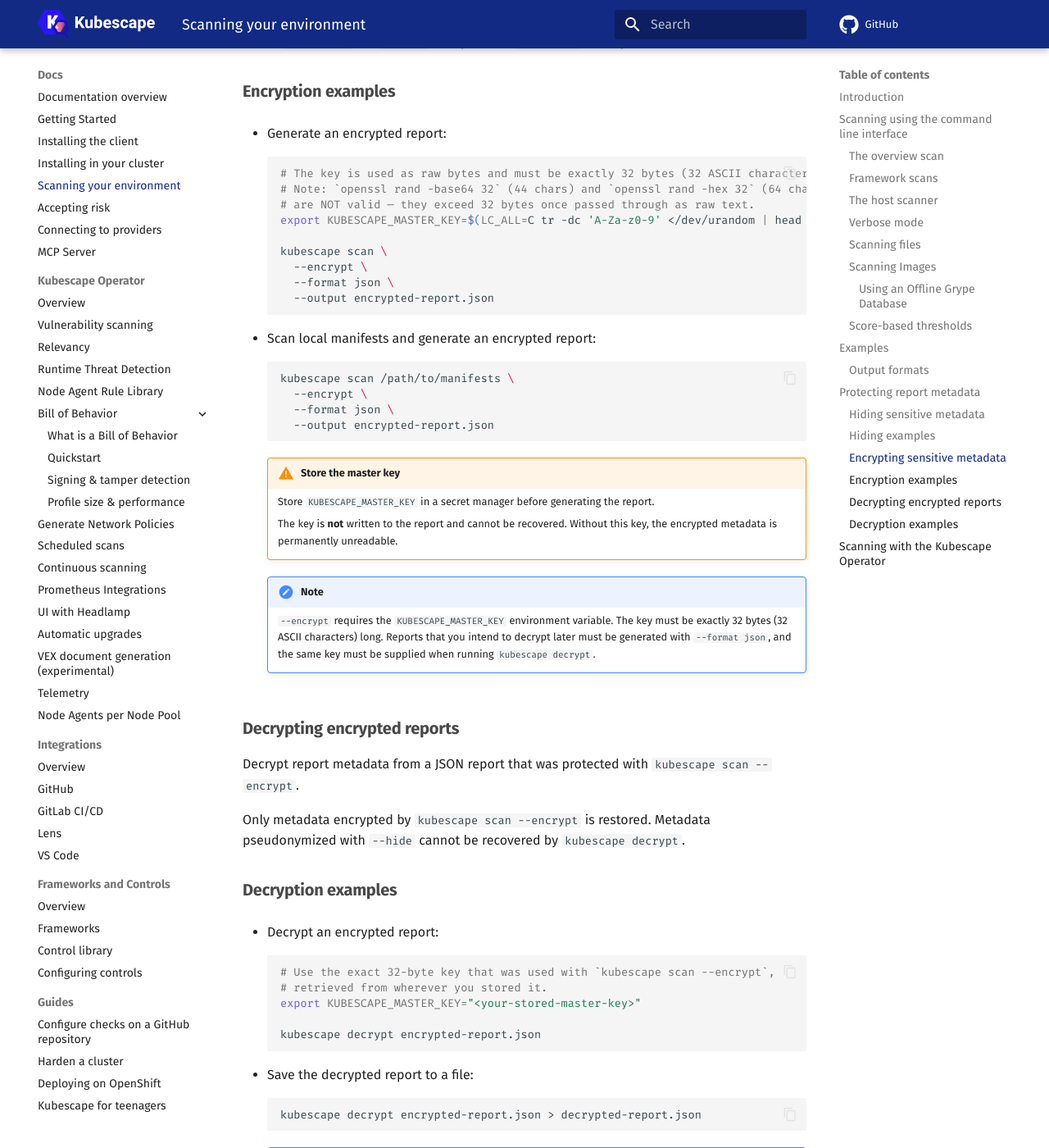
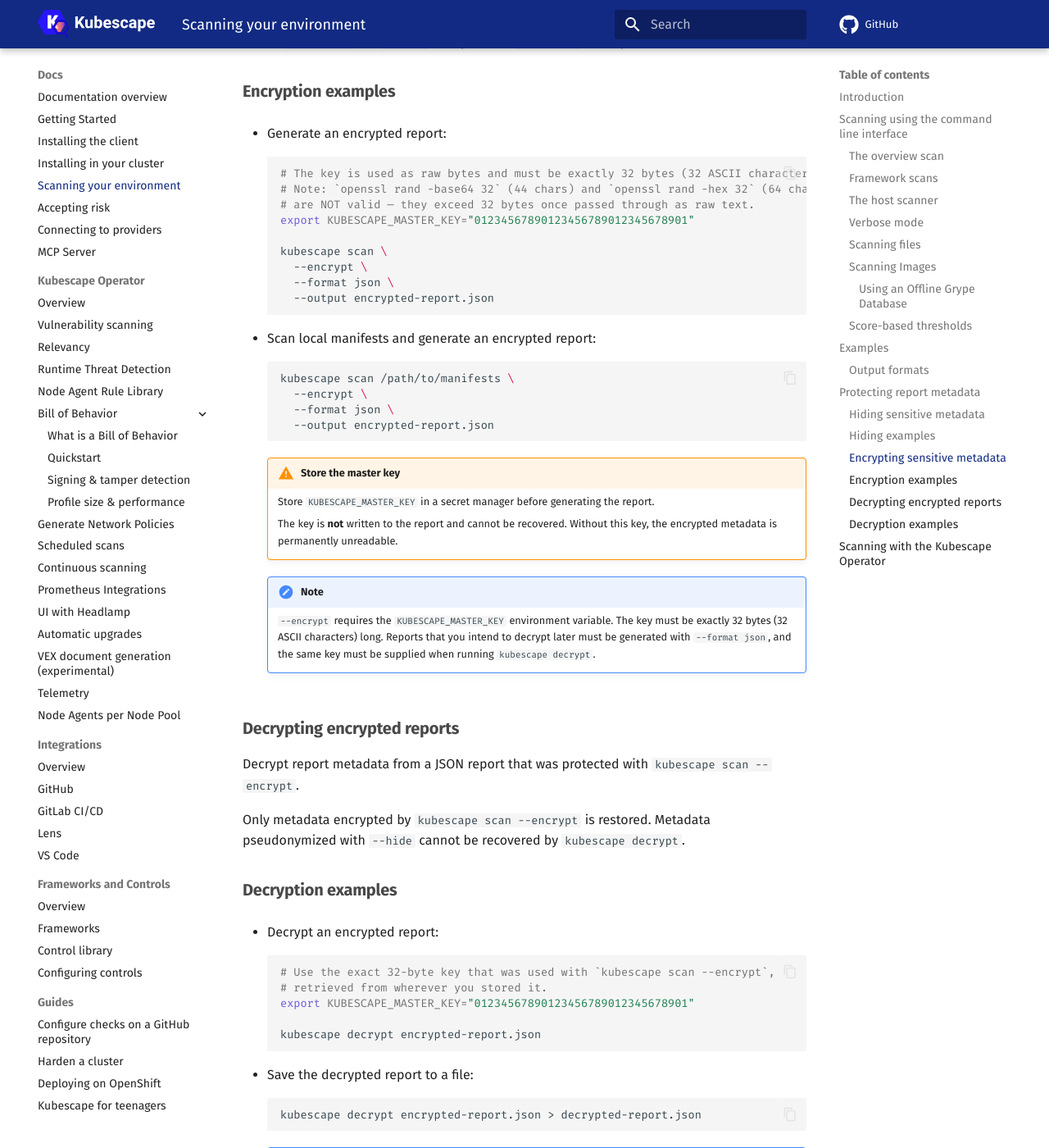
Before and after one commit to kubescape/kubescape.io, an MkDocs documentation site: the page built from docs/docs/scanning.md, in a window 1280 px wide and 1400 px high, scrolled down 6876 px. Shown: the whole window at 82% size. Built offline with MkDocs 1.6.1 and Material for MkDocs 9.7.7, drawn with Linux system fonts in a browser that asks for light colours; comment, search, counter and statistics services are not loaded.

Commit message:
docs(scanning): replace generated master key with static example
Signed-off-by: Suman Mandal <sumanmandal.intro@gmail.com>

````diff
--- a/docs/docs/scanning.md
+++ b/docs/docs/scanning.md
@@ -280,7 +280,7 @@
     # The key is used as raw bytes and must be exactly 32 bytes (32 ASCII characters) long.
     # Note: `openssl rand -base64 32` (44 chars) and `openssl rand -hex 32` (64 chars)
     # are NOT valid — they exceed 32 bytes once passed through as raw text.
-    export KUBESCAPE_MASTER_KEY=$(LC_ALL=C tr -dc 'A-Za-z0-9' </dev/urandom | head -c 32)
+    export KUBESCAPE_MASTER_KEY="01234567890123456789012345678901"
 
     kubescape scan \
       --encrypt \
@@ -318,7 +318,7 @@
     ```sh
     # Use the exact 32-byte key that was used with `kubescape scan --encrypt`,
     # retrieved from wherever you stored it.
-    export KUBESCAPE_MASTER_KEY="<your-stored-master-key>"
+    export KUBESCAPE_MASTER_KEY="01234567890123456789012345678901"
 
     kubescape decrypt encrypted-report.json
     ```
````
